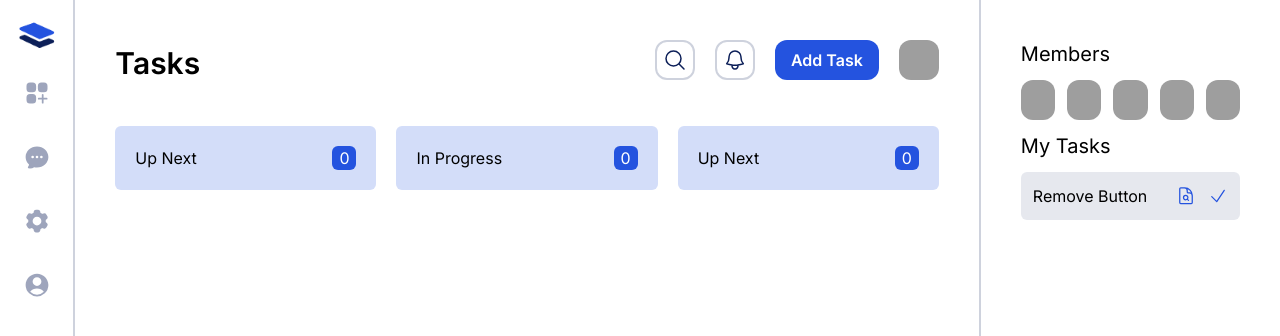
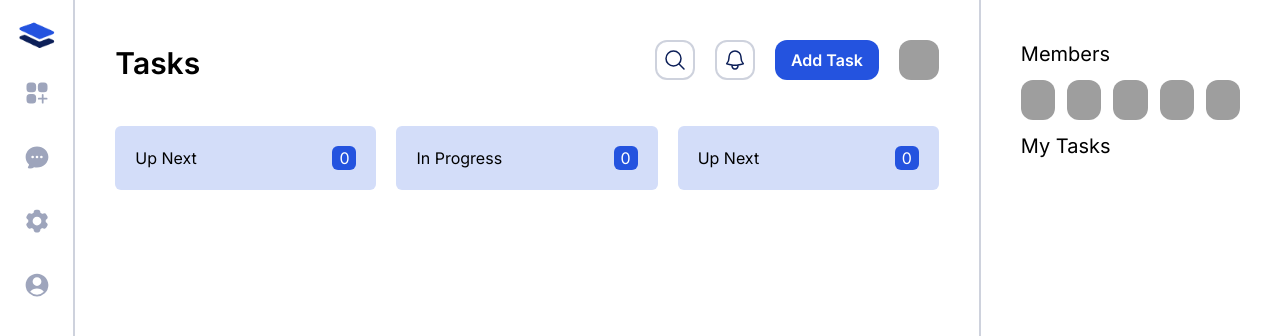
Before and after one commit to fdfiroz/redux-with-rtk, a Next.js app: page / in a window 1280 px wide. Shown: the top 336 px of the page. Built offline with nearby package versions, Linux system fonts and the light colour scheme; grey boxes are pictures that could not be loaded.

Commit message:
User specific task

```diff
--- a/src/app/loading.tsx
+++ b/src/app/loading.tsx
@@ -1,6 +1,6 @@
-import loading from '@/assets/image/loading.gif';
+import loadingImg from '@/assets/image/loading.gif';
 import Image from 'next/image';
-const Loading = () => {
+const loading = () => {
   const style = {
     background: `radial-gradient(circle, rgba(255,255,255,0) 0%, rgba(255,255,255,1) 30%)`,
   };
@@ -8,9 +8,9 @@ const Loading = () => {
   return (
     <div className="relative flex justify-center items-center h-screen w-full">
       <div style={style} className=" h-full w-full absolute top-0"></div>
-      <Image src={loading} alt="" />
+      <Image src={loadingImg} alt="" />
     </div>
   );
 };
 
-export default Loading;
+export default loading;
--- a/src/components/tasks/MyTasks.tsx
+++ b/src/components/tasks/MyTasks.tsx
@@ -4,6 +4,10 @@ import {
   CheckIcon,
   DocumentMagnifyingGlassIcon,
 } from '@heroicons/react/24/outline';
+import { useEffect, useState } from 'react';
+import TaskDetailsModal from './TaskDetailsModal';
+import { useAppDispatch, useAppSelector } from '@/lib/hooks';
+import { updateStatus, userTasks } from '@/lib/features/todos/tasksSlice';
 interface ItemProp {
   id: number;
   status: string;
@@ -15,35 +19,53 @@ interface ItemProp {
 
 }
 const MyTasks = () => {
-  const item:ItemProp = {
-    id: 1,
-    status: 'pending',
-    title: 'Remove Button',
-    description:
-      'We need a remove button in our task card. Make the button red and use Heroicon for tashbin icon.',
-    date: '2023-08-28',
-    assignedTo: 'Mir Hussain',
-    priority: 'high',
+  const [isOpen, setIsOpen] = useState(false);
+  const { tasks, userSpecificTasks } = useAppSelector((state) => state.tasksSlice);
+  const { name } = useAppSelector((state) => state.userSlice);
+  const [taskId, setTaskId] = useState(0);
+  const dispatch = useAppDispatch();
+
+  useEffect(() => {
+    dispatch(userTasks(name));
+  }, [dispatch, name, tasks]);
+
+  const handleDetails = (id:number) => {
+    setTaskId(id);
+    setIsOpen(!isOpen);
   };
 
   return (
     <div>
+    <TaskDetailsModal isOpen={isOpen} setIsOpen={setIsOpen} id={taskId} />
+
       <h1 className="text-xl my-3">My Tasks</h1>
       <div className=" h-[750px] overflow-auto space-y-3">
+      {userSpecificTasks?.map((item) => (
           <div
             key={item.id}
             className="bg-secondary/10 rounded-md p-3 flex justify-between"
           >
             <h1>{item.title}</h1>
             <div className="flex gap-3">
-            <button className="grid place-content-center" title="Details">
+              <button
+                onClick={() => handleDetails(item.id)}
+                className="grid place-content-center"
+                title="Details"
+              >
                 <DocumentMagnifyingGlassIcon className="w-5 h-5 text-primary" />
               </button>
-            <button className="grid place-content-center" title="Done">
+              <button
+                onClick={() =>
+                  dispatch(updateStatus({ id: item.id, status: 'completed' }))
+                }
+                className="grid place-content-center"
+                title="Done"
+              >
                 <CheckIcon className="w-5 h-5 text-primary" />
               </button>
             </div>
           </div>
+        ))}
       </div>
     </div>
   );
--- a/src/lib/features/user/userSlice.ts
+++ b/src/lib/features/user/userSlice.ts
@@ -6,7 +6,7 @@ interface UserState {
 }
 
 const initialState: UserState = {
-  name: 'Firoz',
+  name: 'Firoz Ahammad',
   email: 'firoz@gmail.com',
 };
 
```
Lines whose indentation alone changed are shown as unchanged.
